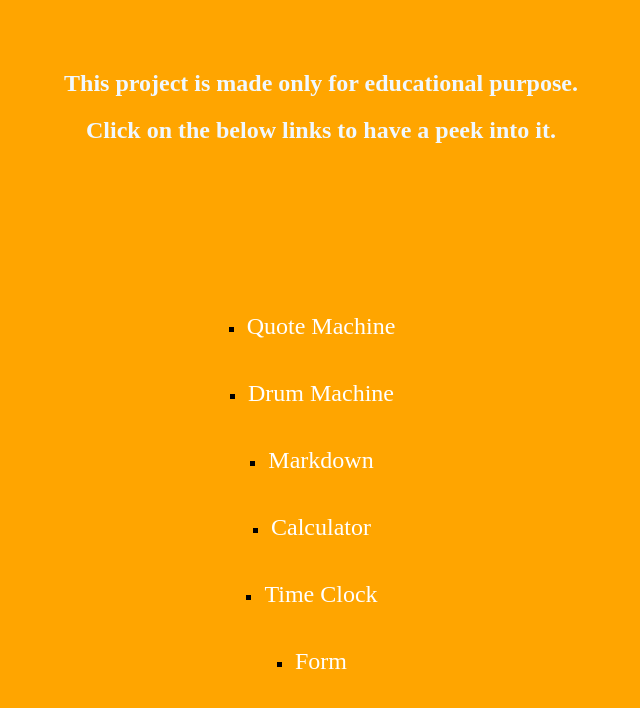
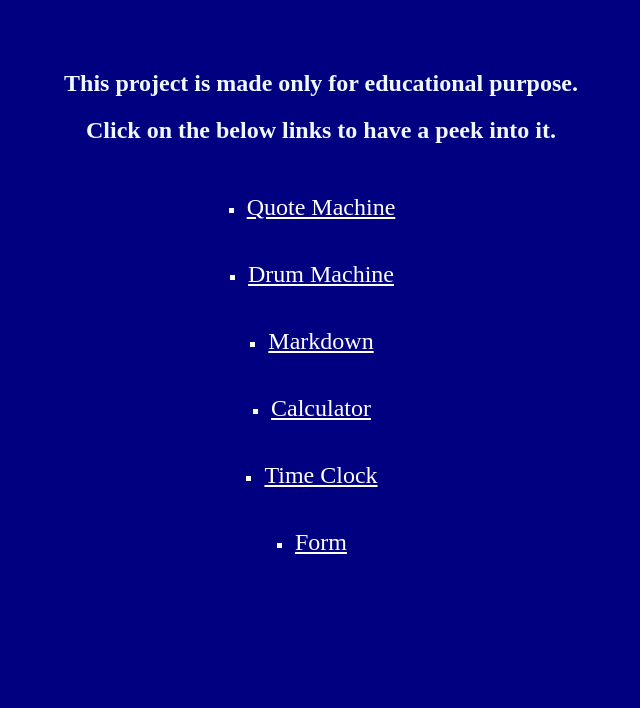
Before and after one commit to RameshOj/code, a React (Vite) app: page / in a window 1280 px wide. Shown: the top 708 px of the page, without its empty margins (319-959 px from the left). Built offline with nearby package versions, Linux system fonts and the light colour scheme.

Commit message:
Color and readme update

```diff
--- a/src/App.module.css
+++ b/src/App.module.css
@@ -3,11 +3,14 @@
   padding: 0;
 }
 
+body{
+  background-color: navy;
+}
+
 #nav {
-  height: 100vh;
-  width: 100vW;
-  overflow: hidden;
-  background-color: orange;
+  height: 100%;
+  width: 100%;
+  overflow-x: hidden;
 }
 
 .test {
@@ -25,7 +28,7 @@
 }
 
 #ul {
-  height: 100%;
+  margin-top: 80px;
   display: flex;
   flex-direction: column;
   align-items: center;
@@ -38,8 +41,12 @@
   padding: 20px 2px;
 }
 
+li::marker {
+  color: white;
+}
+
 #ul>li>a {
   font-size: 24px;
-  text-decoration: none;
+  text-decoration: underline;
   color: white;
 }
```
Also changed, not shown: 1 other file (tests, documents, lock files or other folders).
